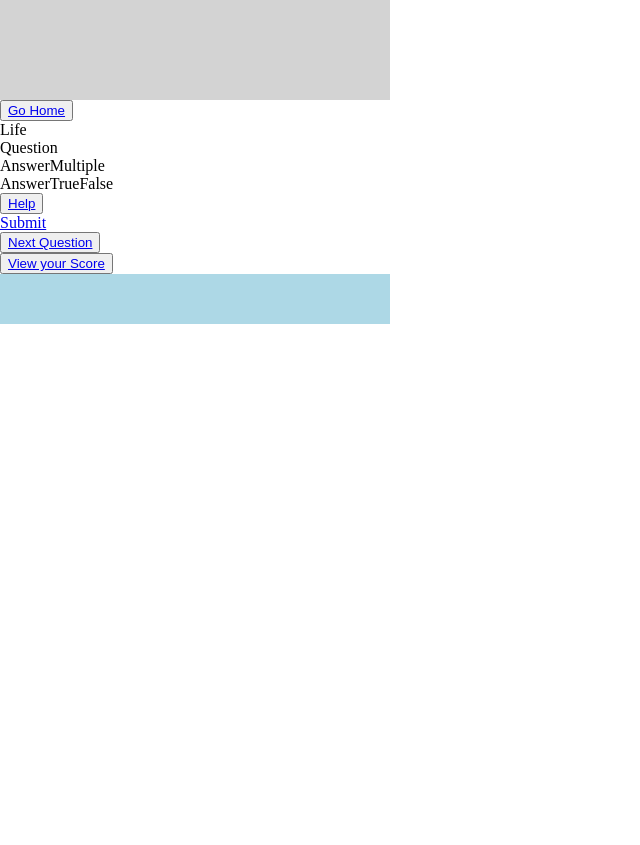
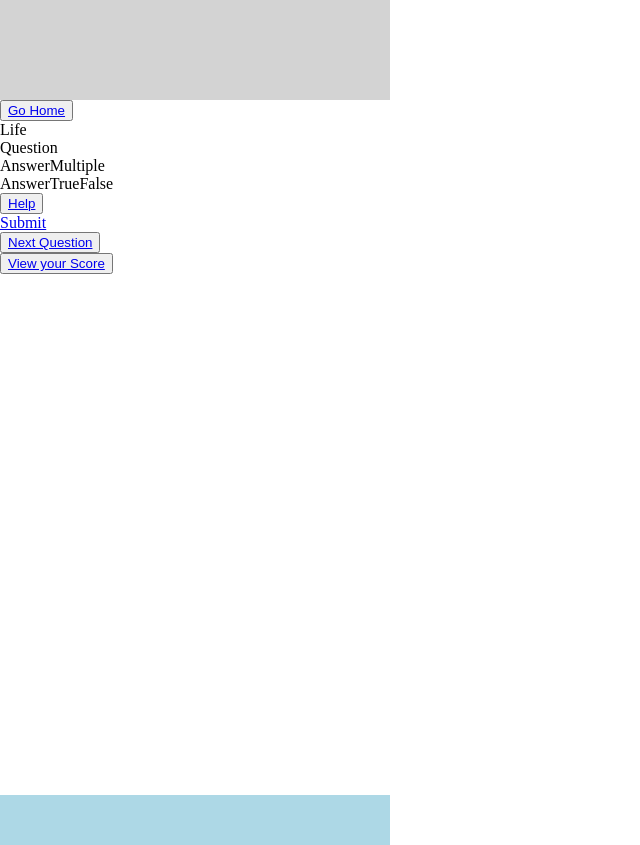
Before and after one commit to nadjascodejourney/quizproject, a React (Vite) app: page /quizpage in a window 1280 px wide. Shown: the whole page, without its empty margins (0-640 px from the left). Before the commit the page ends 800 px from the top, so only its background shows below. Built offline with nearby package versions, Linux system fonts and the light colour scheme.

Commit message:
Quiz-Container Grundstyling

```diff
--- a/src/pages/QuizPage.jsx
+++ b/src/pages/QuizPage.jsx
@@ -7,11 +7,13 @@ import HelpButton from "../components/HelpButton";
 import AnswerButton from "../components/AnswerButton";
 import NextQuizButton from "../components/NextQuizButton";
 import ShowScoreButton from "../components/ShowScoreButton";
+import styles from "../styles/quizPage.module.css";
 
 const QuizPage = () => {
   return (
-    <div className="quiz-container">
+    <div className={styles.quizcontainer}>
       <section className="back-button">
+        {/* müsste man evtl. in Header verlagern, siehe Positionierung in Figma */}
         <BackButton />
       </section>
 
--- /dev/null
+++ b/src/styles/quizPage.module.css
@@ -0,0 +1,6 @@
+.quizcontainer {
+  display: flex;
+  flex-direction: column;
+  width: 390px;
+  height: 695px;
+}
```
